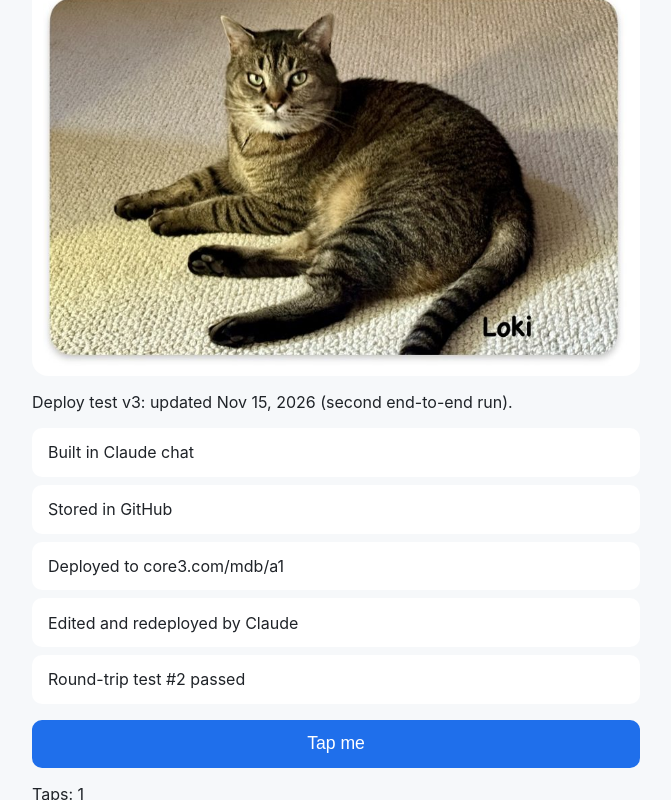
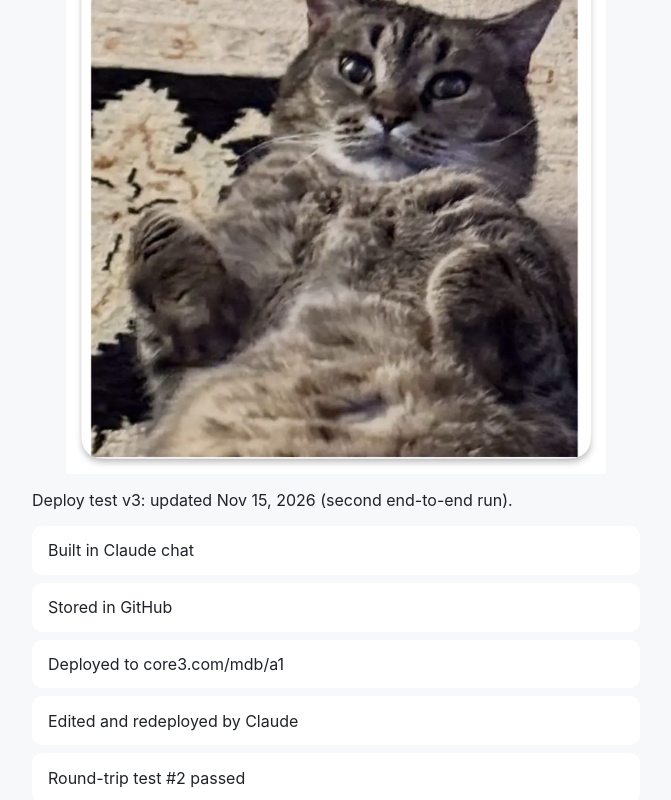
Before and after one commit to nbk5876/mobile-deploy, a plain HTML site: page mdb/a1/index.html in a window 1280 px wide. Both pictures are taken after a click on the button "Tap me". Shown: the part 289-1089 px from the top of the page, without its empty margins (304-975 px from the left). Drawn offline with Linux system fonts and the light colour scheme.

Commit message:
a1: Tap me cycles to the next message-of-the-day photo
Co-Authored-By: Claude Sonnet 5.5 <noreply@anthropic.com>
Claude-Session: https://claude.ai/code/session_018b9ipgUhDiM4dvfWwUra1z

```diff
--- a/mdb/a1/index.html
+++ b/mdb/a1/index.html
@@ -6,7 +6,7 @@
   <meta name="apple-mobile-web-app-capable" content="yes">
   <meta name="theme-color" content="#1f6feb">
   <title>App 1</title>
-  <link rel="stylesheet" href="style.css?v=2">
+  <link rel="stylesheet" href="style.css?v=3">
 </head>
 <body>
   <img class="banner" src="banner.svg" alt="Coffee cups on a café table">
@@ -24,6 +24,9 @@
     <p id="count" aria-live="polite"></p>
   </main>
   <script>
+    const img = document.getElementById('motw');
+    let weekly = [], idx = 0;
+    function showPhoto() { img.src = weekly[idx].image; img.alt = weekly[idx].alt; }
     fetch("data.json?v=" + Date.now())
       .then(r => r.json())
       .then(d => {
@@ -33,10 +36,10 @@
         // Show today's image. Add ?day=0..6 (0 = Sunday) to preview another day.
         const q = parseInt(new URLSearchParams(location.search).get('day'), 10);
         const day = q >= 0 && q <= 6 ? q : new Date().getDay();
-        const w = (d.weekly || [])[day];
-        const img = document.getElementById('motw');
-        if (w) { img.src = w.image; img.alt = w.alt; }
-        else { img.closest('section').hidden = true; }
+        weekly = d.weekly || [];
+        idx = day % (weekly.length || 1);
+        if (weekly.length) showPhoto();
+        else img.closest('section').hidden = true;
         const ul = document.getElementById('items');
         d.items.forEach(t => {
           const li = document.createElement('li');
@@ -52,6 +55,7 @@
     document.getElementById('tap').addEventListener('click', () => {
       n++;
       document.getElementById('count').textContent = 'Taps: ' + n;
+      if (weekly.length) { idx = (idx + 1) % weekly.length; showPhoto(); }
     });
   </script>
 </body>
```
